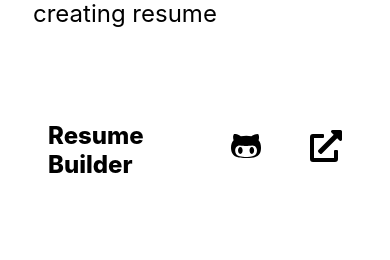
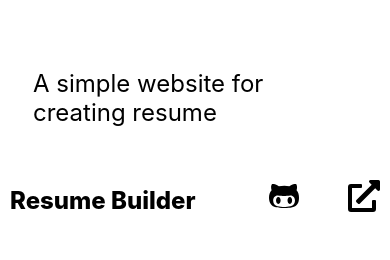
Before and after one commit to Rahilsiddique/portfolio, a Next.js app: page /work in a window 390 px wide. Shown: the part 347-607 px from the top of the page. Built offline with nearby package versions, Linux system fonts and the light colour scheme.

Commit message:
responsive design
Signed-off-by: Rahilsiddique <siddiquerahil19@gmail.com>

```diff
--- a/components/constants/workSectionInfo.js
+++ b/components/constants/workSectionInfo.js
@@ -1,14 +1,15 @@
 import space1 from "../../assets/images/space1.jpg";
 import space2 from "../../assets/images/space2.jpg";
+import resumeBuilder from "../../assets/images/resumeBuilder.png";
 export const workSectionInfo = [
   {
-    img: space2,
+    img: resumeBuilder,
     description: "A simple website for creating resume",
     title: "Resume Builder",
     links: [
       "https://github.com/Rahilsiddique/resume-builder",
-      "http://resume-builder-two-xi.vercel.app/",
-    ],
+      "http://resume-builder-two-xi.vercel.app/"
+    ]
   },
   {
     img: space1,
@@ -16,8 +17,8 @@ export const workSectionInfo = [
     title: "codeAck",
     links: [
       "https://github.com/Rahilsiddique/resume-builder",
-      "http://resume-builder-two-xi.vercel.app/",
-    ],
+      "http://resume-builder-two-xi.vercel.app/"
+    ]
   },
   {
     img: space2,
@@ -25,7 +26,7 @@ export const workSectionInfo = [
     title: "inshorts clone",
     links: [
       "https://github.com/Rahilsiddique/resume-builder",
-      "http://resume-builder-two-xi.vercel.app/",
-    ],
-  },
+      "http://resume-builder-two-xi.vercel.app/"
+    ]
+  }
 ];
--- a/pages/work.js
+++ b/pages/work.js
@@ -3,7 +3,6 @@ import WorkSection from "../components/WorkSection";
 import { workSectionInfo } from "../components/constants/workSectionInfo";
 
 const Work = () => {
-  console.log(workSectionInfo);
   return (
     <div>
       <WorkSection slidesInfo={workSectionInfo} />
--- a/styles/WorkSection.module.css
+++ b/styles/WorkSection.module.css
@@ -54,6 +54,7 @@
 .projectNavLeft:hover {
   background-color: rgba(255, 255, 255, 0.02);
 }
+
 .projectNavRight:hover {
   background-color: rgba(255, 255, 255, 0.02);
 }
@@ -63,6 +64,7 @@
   display: flex;
   justify-content: center;
   align-items: center;
+  height: 100%;
 }
 
 .projectTitle {
@@ -107,13 +109,25 @@
     display: flex;
     flex-direction: column;
   }
+
   .projectLeftTitle {
     font-size: 1.5rem;
   }
+
   .projectNav {
     height: 20%;
   }
+
   .projectImage {
     height: 100%;
   }
+
+  .projectDescription,
+  .projectTitle {
+    height: auto;
+  }
+
+  .projectTitle {
+    padding: 20px 10px;
+  }
 }
```
Also changed, not shown: assets/images/resumeBuilder.png (added).
